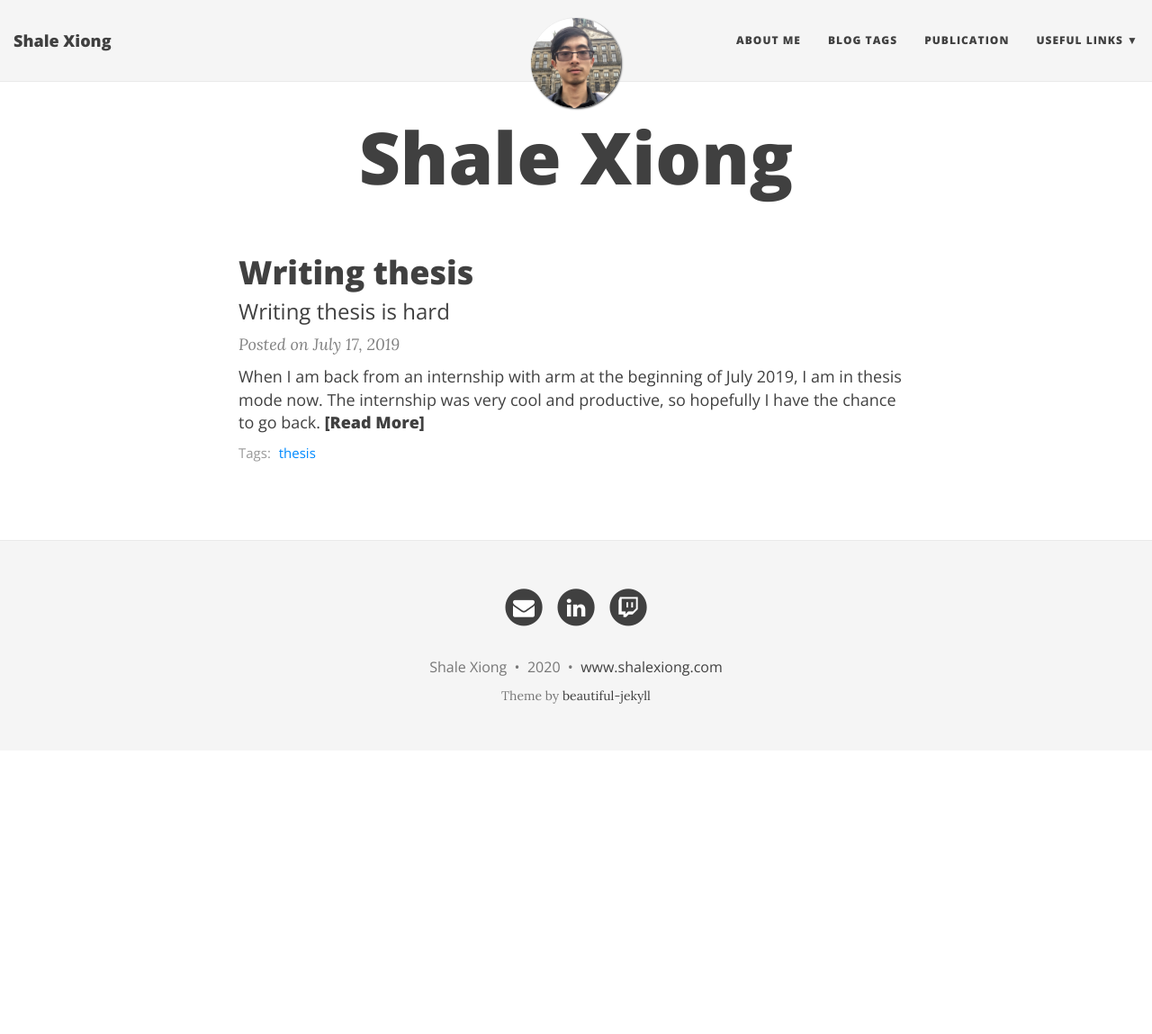
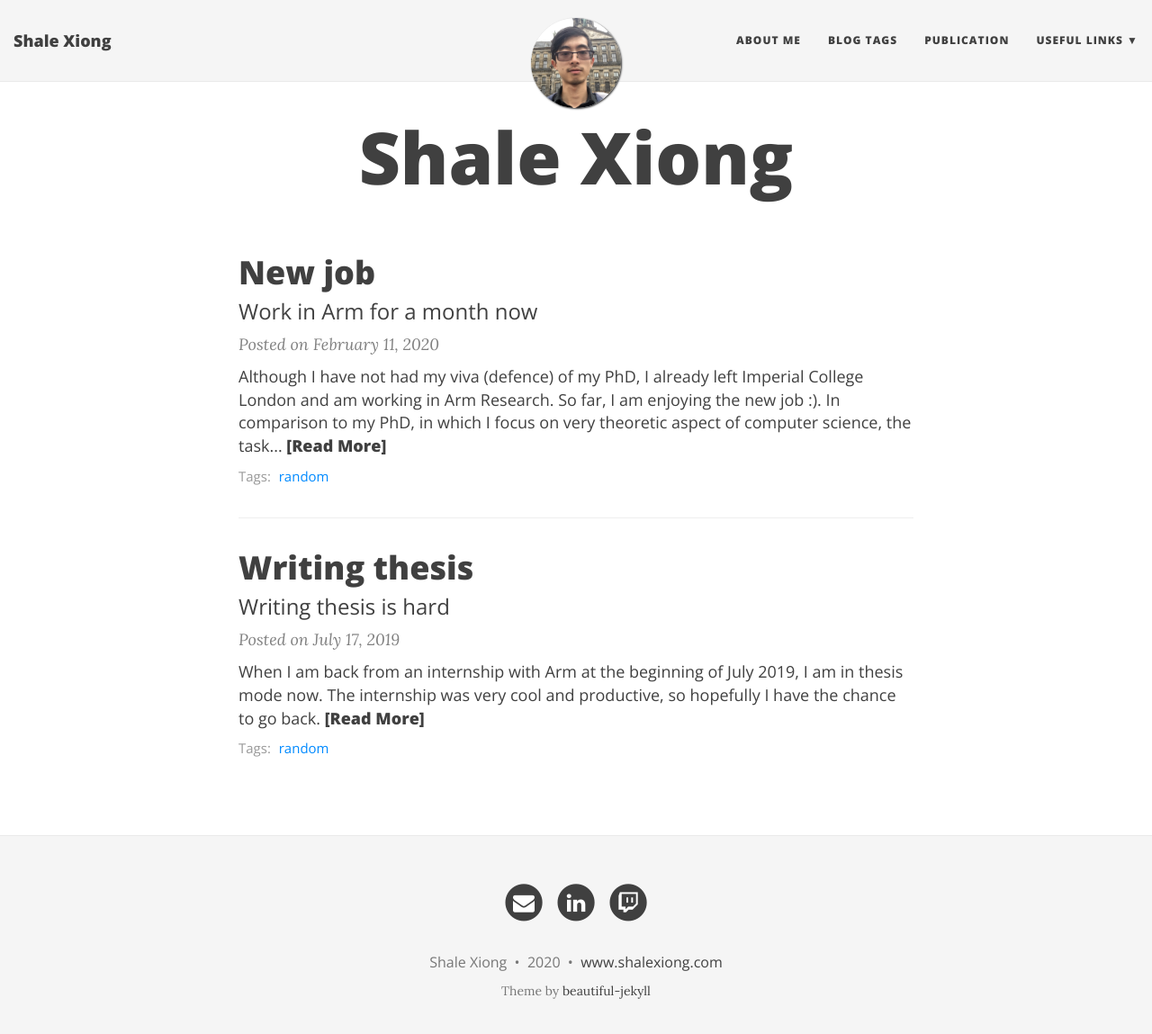
Before and after one commit to ShaleXIONG/shalexiong.github.io, a Jekyll site: the page built from index.html, in a window 1280 px wide and 1162 px high. Shown: the top 1149 px of the window at 90% size. Built offline with Jekyll 4.4.1, drawn with Linux system fonts in a browser that asks for light colours; nearby versions of some CDN libraries; the list of posts is cut into pages by our own code.

Commit message:
Add a new post about my new job in arm

```diff
--- a/_posts/2019-07-17-write-thesis.md
+++ b/_posts/2019-07-17-write-thesis.md
@@ -2,10 +2,10 @@
 layout: post
 title: Writing thesis
 subtitle: Writing thesis is hard
-tags: [thesis]
+tags: [random]
 ---
 
-When I am back from an internship with [arm][1] at the beginning of July 2019,
+When I am back from an internship with [Arm][1] at the beginning of July 2019,
 I am in thesis mode now.
 The internship was very cool and productive, so hopefully I have the chance to go back.
 
--- /dev/null
+++ b/_posts/2020-02-11-work-in-arm-for-a-month.md
@@ -0,0 +1,27 @@
+---
+layout: post
+title: New job
+subtitle: Work in Arm for a month now
+tags: [random]
+---
+
+Although I have not had my viva (defence) of my PhD,
+I already left [Imperial College London][2] and am working in [Arm Research][1].
+So far, I am enjoying the new job :).
+In comparison to my PhD, in which I focus on very theoretic aspect of computer science,
+the task in Arm Research are slightly differently:
+- More practical projects. This is possibly trivial, in the sense that [Arm Research][1] as a big term is supposed to
+  produce values to the company, and therefore, we need to build the so-called _deliverables_, such as prototypes,
+  specifications and even negative results.
+- Mix of tasks. We need manage our time in an efficient way between multiple tasks including
+  pushing the projects, exploring new stuff, meeting and logistics. It is very likely we will work
+  on something that are completely new to ourselves; hence it is our daily task
+  to learn new techniques/concepts as fast as possible.
+
+Last, we, as Arm Research, are already interesting in hosting interns.
+Ideally, we prefer PhD students, but master or even undergraduate students are also welcome.
+From my personally experience, internship in Arm Research is a mix of engineer and research,
+this is in contrast to other places where internship is mainly an engineering task.
+
+[1]:https://www.arm.com/resources/research
+[2]:https://www.imperial.ac.uk/
```
